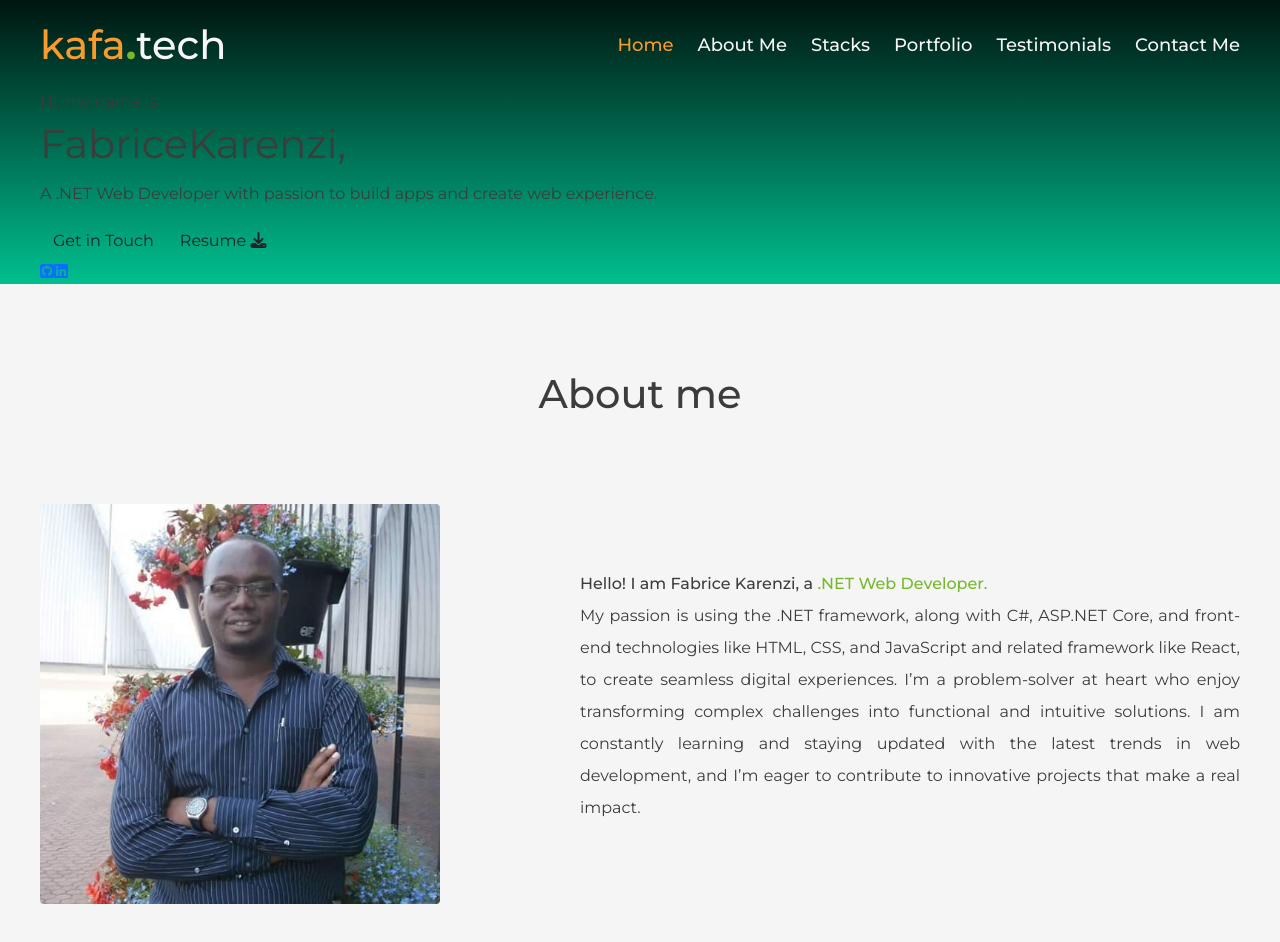
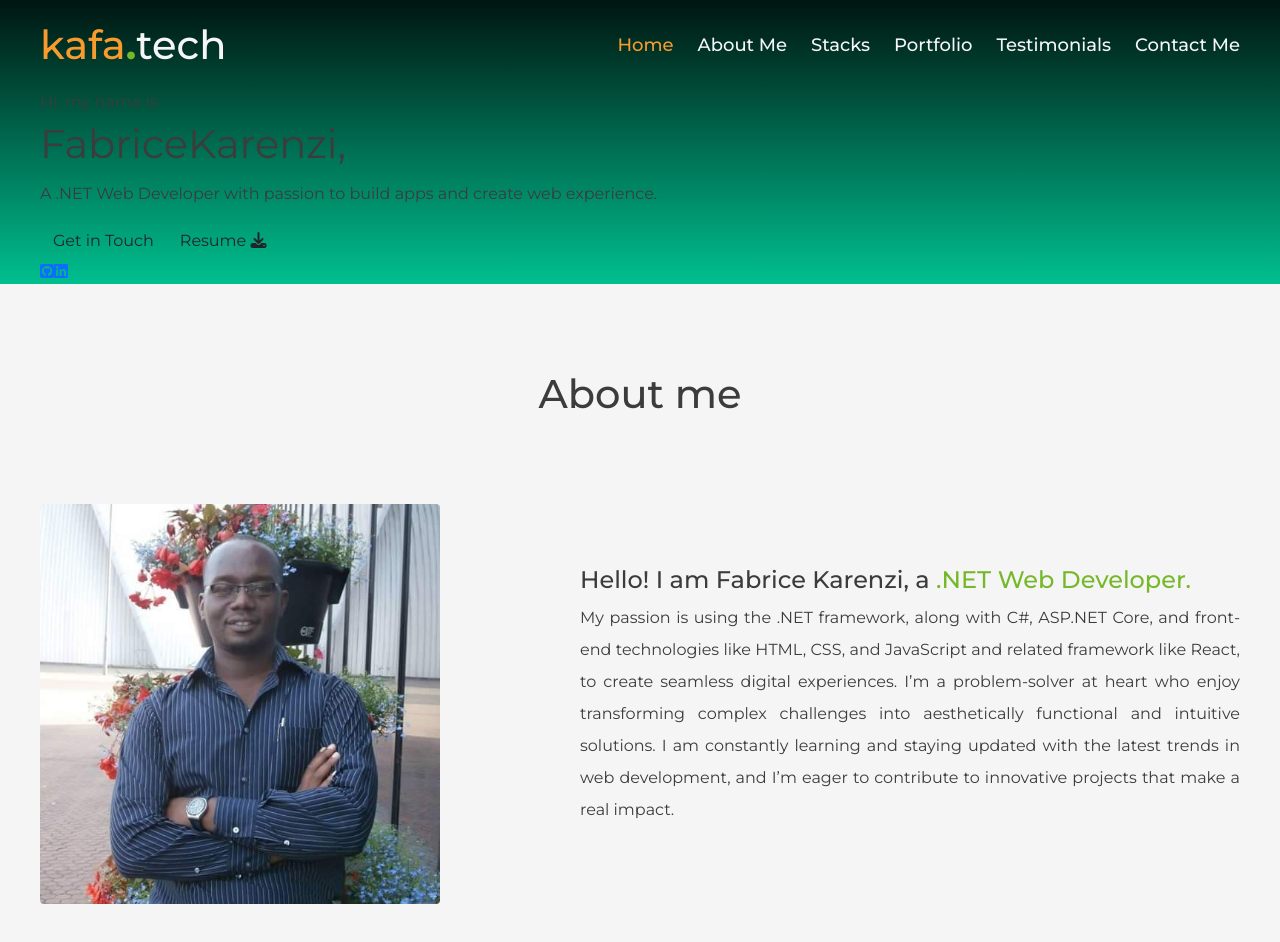
Before and after one commit to kafadotnet/kafaPortfolioApp, a React (Vite) app: page / in a window 1280 px wide. Shown: the top 942 px of the page. Built offline with nearby package versions, Linux system fonts and the light colour scheme.

Commit message:
Added h4 and aesthetically to the about me content

```diff
--- a/src/layouts/AboutMe.jsx
+++ b/src/layouts/AboutMe.jsx
@@ -10,11 +10,11 @@ const AboutMe = () => {
                     <img src={ AboutMeImg } className='image' alt="Fabrice Karenzi's picture on about me section" />
                 </div>
                 <div className="box text-right">
-                    <div className="text-title">Hello! I am Fabrice Karenzi, a <span>.NET Web Developer. </span></div>
+                    <h4 className="text-title">Hello! I am Fabrice Karenzi, a <span>.NET Web Developer. </span></h4>
                     <p className="paragraph">My passion is using the .NET framework, along with C#, ASP.NET Core,
                         and front-end technologies like HTML, CSS, and JavaScript and related framework like React,
                         to create seamless digital experiences.
-                        I’m a problem-solver at heart who enjoy transforming complex challenges into functional
+                        I’m a problem-solver at heart who enjoy transforming complex challenges into aesthetically functional
                         and intuitive solutions. I am constantly learning and staying updated with the latest
                         trends in web development, and I’m eager to contribute to innovative projects that make
                         a real impact.
```
